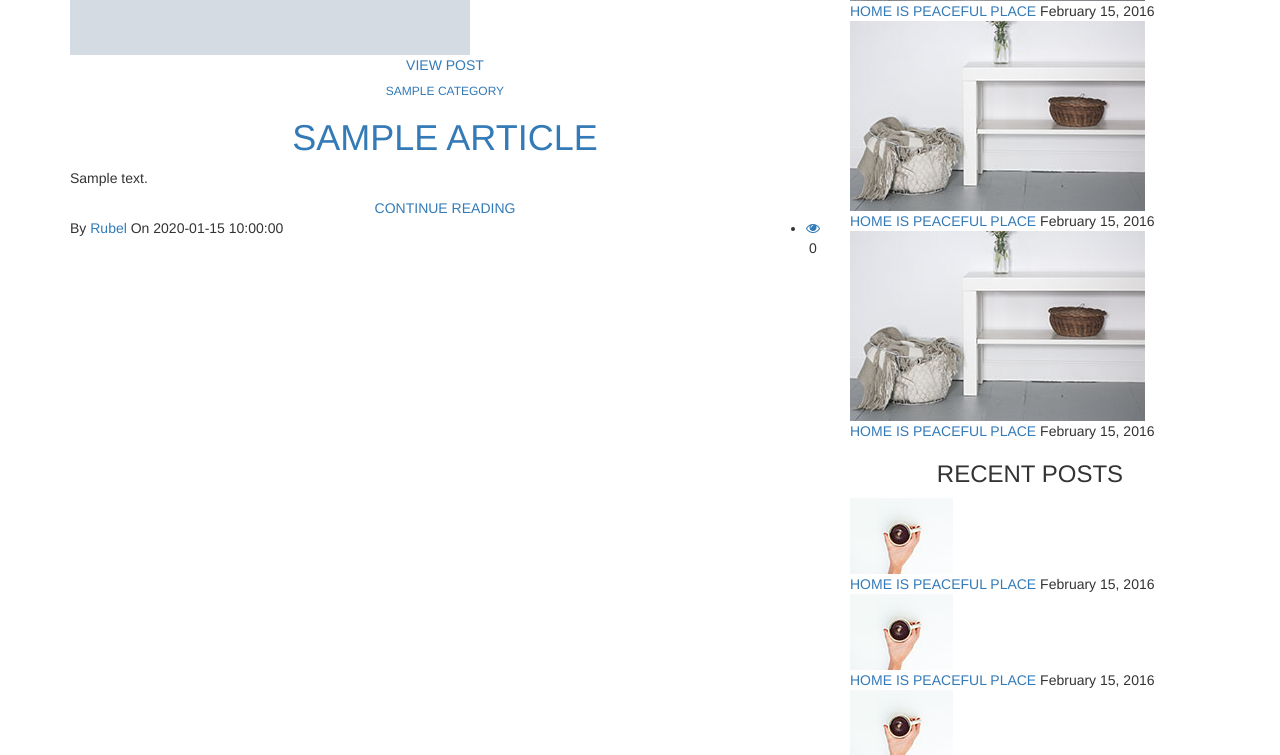
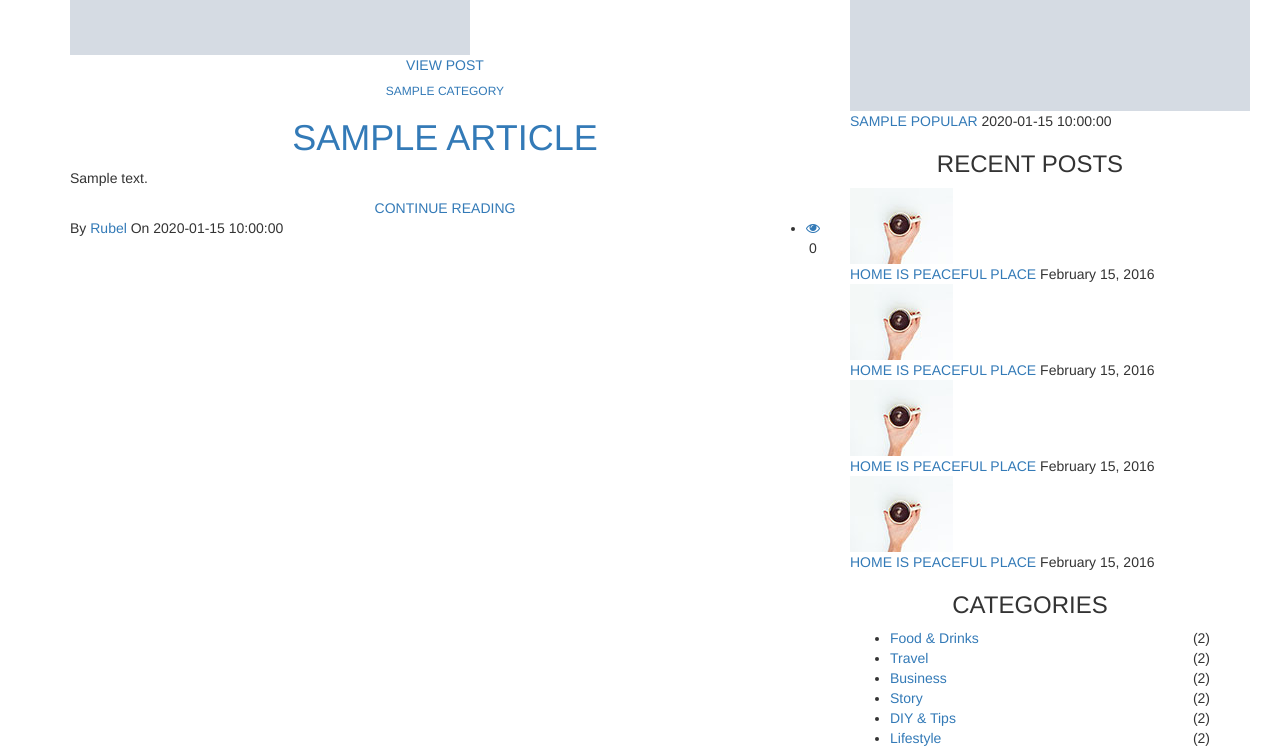
Before and after one commit to vevokgb/blog.vevovip.kz, a Yii app: template views/site/index.php in a window 1280 px wide. Shown: the part 317-1072 px from the top of the page. Run offline with PHP 8.4 and a stand-in for Yii, Linux system fonts and the light colour scheme; the template is opened without the code that fills it: most values are stand-ins (such as "Sample title", 1, 10 or a date in 2020); grey boxes marked "Sample" are stand-in pictures; data that the repository does not hold is empty; some libraries are stand-ins or nearby versions.

Commit message:
вывод сайдбара - популярные посты

```diff
--- a/controllers/SiteController.php
+++ b/controllers/SiteController.php
@@ -77,9 +77,13 @@ class SiteController extends Controller
             ->limit($pagination->limit)
             ->all();
 
+        # Вывод популярных статей в сайдбаре
+        $popular = Article::find()->orderBy('viewed desc')->all();
+
         return $this->render('index', [
             'articles' => $articles,
             'pagination' => $pagination,
+            'popular' => $popular,
         ]);
     }
 
--- a/views/site/index.php
+++ b/views/site/index.php
@@ -59,45 +59,22 @@ use yii\widgets\LinkPager;
                     <aside class="widget">
                         <h3 class="widget-title text-uppercase text-center">Popular Posts</h3>
 
-                        <div class="popular-post">
+                        <?php foreach ($popular as $article) : ?>
+                            <div class="popular-post">
 
 
-                            <a href="#" class="popular-img"><img src="/public/images/p1.jpg" alt="">
+                                <a href="#" class="popular-img"><img src="<?= $article->getImage(); ?>" alt="">
 
-                                <div class="p-overlay"></div>
-                            </a>
+                                    <div class="p-overlay"></div>
+                                </a>
 
-                            <div class="p-content">
-                                <a href="#" class="text-uppercase">Home is peaceful Place</a>
-                                <span class="p-date">February 15, 2016</span>
+                                <div class="p-content">
+                                    <a href="#" class="text-uppercase"><?= $article->title ?></a>
+                                    <span class="p-date"><?= $article->date ?></span>
 
+                                </div>
                             </div>
-                        </div>
-                        <div class="popular-post">
-
-                            <a href="#" class="popular-img"><img src="/public/images/p1.jpg" alt="">
-
-                                <div class="p-overlay"></div>
-                            </a>
-
-                            <div class="p-content">
-                                <a href="#" class="text-uppercase">Home is peaceful Place</a>
-                                <span class="p-date">February 15, 2016</span>
-                            </div>
-                        </div>
-                        <div class="popular-post">
-
-
-                            <a href="#" class="popular-img"><img src="/public/images/p1.jpg" alt="">
-
-                                <div class="p-overlay"></div>
-                            </a>
-
-                            <div class="p-content">
-                                <a href="#" class="text-uppercase">Home is peaceful Place</a>
-                                <span class="p-date">February 15, 2016</span>
-                            </div>
-                        </div>
+                            <?php endforeach; ?>
                     </aside>
                     <aside class="widget pos-padding">
                         <h3 class="widget-title text-uppercase text-center">Recent Posts</h3>
```
